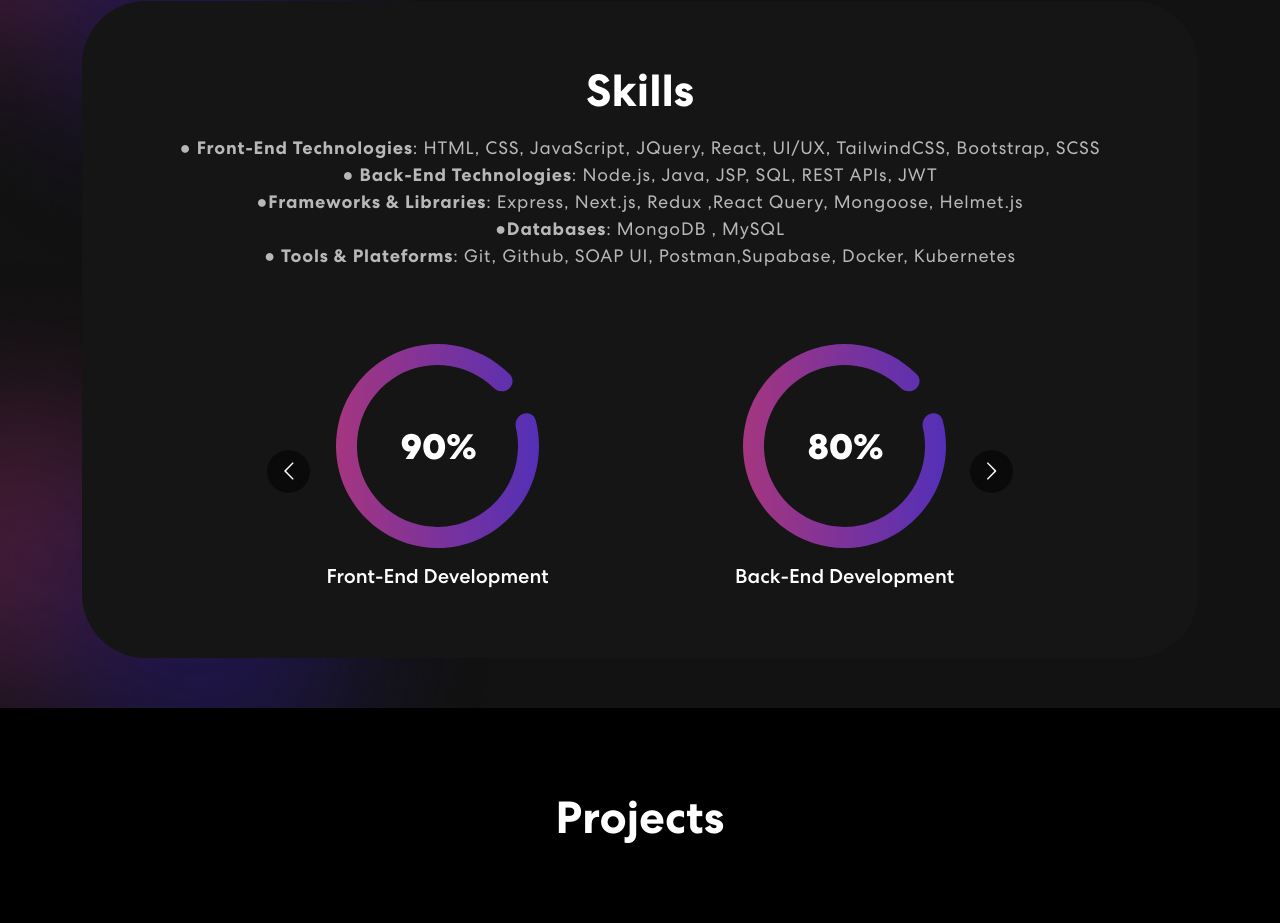
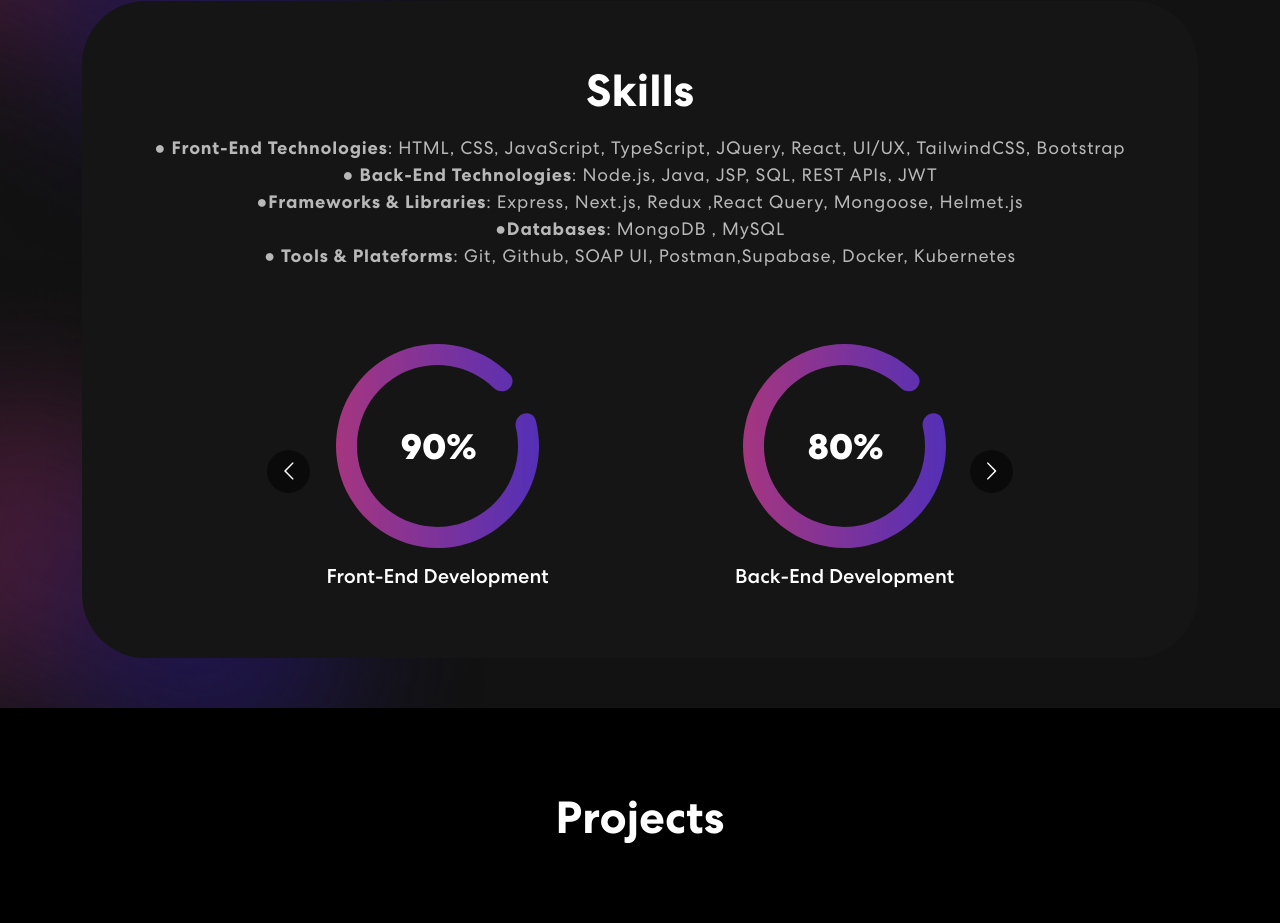
Before and after one commit to ruhul321/Portfolio, a React (Create React App) app in the folder Frontend/: page / in a window 1280 px wide. Shown: the part 1432-2355 px from the top of the page. Built offline with nearby package versions, Linux system fonts and the light colour scheme.

Commit message:
added typescript

```diff
--- a/Frontend/src/components/Skills.js
+++ b/Frontend/src/components/Skills.js
@@ -36,9 +36,9 @@ export const Skills = () => {
 
               <p>
                 ● <strong>Front-End Technologies</strong>: HTML, CSS,
-                JavaScript, JQuery, React, UI/UX, TailwindCSS, Bootstrap, SCSS{" "}
-                <br />● <strong>Back-End Technologies</strong>: Node.js, Java,
-                JSP, SQL, REST APIs, JWT{" "}
+                JavaScript, TypeScript, JQuery, React, UI/UX, TailwindCSS,
+                Bootstrap <br />● <strong>Back-End Technologies</strong>:
+                Node.js, Java, JSP, SQL, REST APIs, JWT{" "}
                 {"                                              "}
                 <br />●<strong>Frameworks & Libraries</strong>: Express,
                 Next.js, Redux ,React Query, Mongoose, Helmet.js <br />●
```
